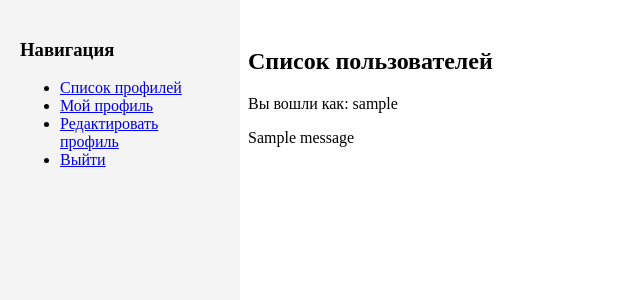
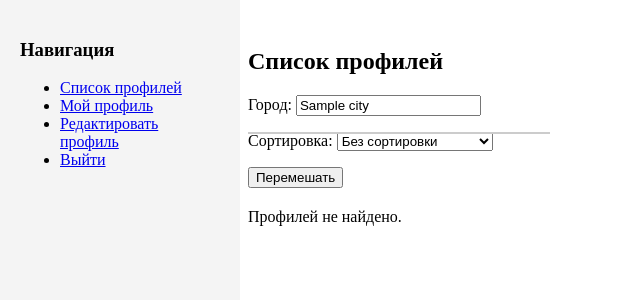
Before and after one commit to egor-morozik/FriendFinder, a Django app: page /main/profiles/ in a window 1280 px wide. Shown: the top 300 px of the page, without its empty margins (0-640 px from the left). Run offline with Django 5.2, Linux system fonts and the light colour scheme; a user stored in the database is signed in; tables that the repository leaves empty hold one stand-in row (values such as "Sample post"); one stand-in notice (Sample message) is shown.

Commit message:
- Change profile list, now it don't show all profiles, but you can find it by city and sort by alphabet or interests

```diff
--- a/FriendFinder/Main/views.py
+++ b/FriendFinder/Main/views.py
@@ -2,35 +2,50 @@ from django.shortcuts import render
 from django.http import HttpResponse
 from django.shortcuts import render, redirect, get_object_or_404
 from django.contrib.auth.forms import UserCreationForm, AuthenticationForm
-from django.contrib.auth import login, authenticate
-from django.contrib.auth import logout
+from django.contrib.auth import login, authenticate, logout
 from django.contrib.auth.decorators import login_required
 from django.contrib.auth.models import User
 from .models import UserProfile, Like, Match, Message, Interest, City
 from django.contrib import messages
+import random
 
 @login_required
 def profile_list(request):
-    users = User.objects.all()
-    profiles = UserProfile.objects.all()
-    current_user = request.user
-    matches = Match.objects.filter(user1=current_user) | Match.objects.filter(user2=current_user)
-    matched_user_ids = set()
-    for match in matches:
-        if match.user1 == current_user:
-            matched_user_ids.add(match.user2.id)
-        else:
-            matched_user_ids.add(match.user1.id)
-    sent_likes = Like.objects.filter(from_user=current_user, is_active=True)
-    sent_like_user_ids = {like.to_user.id for like in sent_likes}
-    received_likes = Like.objects.filter(to_user=current_user, is_active=True)
-    received_like_user_ids = {like.from_user.id for like in received_likes}
+    profiles = UserProfile.objects.exclude(user=request.user).select_related('user', 'location')
+
+    current_profile = UserProfile.objects.get(user=request.user)
+    current_user_interests = set(current_profile.interests.values_list('name', flat=True))
+
+    city_filter = request.GET.get('city', '')
+    if city_filter:
+        profiles = profiles.filter(location__name__iexact=city_filter)
+    else:
+        if current_profile.location:
+            city_filter = current_profile.location.name
+
+    sort_by = request.GET.get('sort', '')
+    if sort_by == 'interests':
+        profiles = sorted(profiles, key=lambda p: len(current_user_interests.intersection(
+            set(p.interests.values_list('name', flat=True)))), reverse=True)
+    elif sort_by == 'alphabet':
+        profiles = profiles.order_by('name')
+    elif sort_by == 'random':
+        profiles = list(profiles)
+        random.shuffle(profiles)
+
+    users_data = []
+    for profile in profiles:
+        user_interests = set(profile.interests.values_list('name', flat=True))
+        common_interests = current_user_interests.intersection(user_interests)
+        users_data.append({
+            'user': profile.user,
+            'profile': profile,
+            'common_interests': len(common_interests),
+        })
+
     context = {
-        'users': users,
-        'profiles': profiles,
-        'matched_user_ids': matched_user_ids,
-        'sent_like_user_ids': sent_like_user_ids,
-        'received_like_user_ids': received_like_user_ids,
+        'users_data': users_data,
+        'current_user_city': city_filter,
     }
     return render(request, 'profiles/profile_list.html', context)
 
@@ -181,8 +196,6 @@ def login_view(request):
         form = AuthenticationForm()
     return render(request, 'profiles/login.html', {'form': form})
 
-from django.contrib.auth import logout
-
 def logout_view(request):
     logout(request)
     return redirect('login')
--- a/FriendFinder/templates/profiles/profile_list.html
+++ b/FriendFinder/templates/profiles/profile_list.html
@@ -1,7 +1,9 @@
 <!DOCTYPE html>
 <html>
 <head>
-    <title>Список пользователей</title>
+    <title>Список профилей</title>
+    <link rel="stylesheet" href="https://unpkg.com/leaflet@1.9.4/dist/leaflet.css" />
+    <script src="https://unpkg.com/leaflet@1.9.4/dist/leaflet.js"></script>
     <style>
         .sidebar {
             width: 200px;
@@ -16,51 +18,117 @@
             margin-left: 220px;
             padding: 20px;
         }
+        .profile-card {
+            border: 1px solid #ccc;
+            padding: 10px;
+            margin-bottom: 10px;
+            border-radius: 5px;
+        }
+        .autocomplete-suggestions {
+            border: 1px solid #ccc;
+            background: white;
+            max-height: 150px;
+            overflow-y: auto;
+            position: absolute;
+            z-index: 1000;
+            width: 300px;
+        }
+        .autocomplete-suggestion {
+            padding: 5px 10px;
+            cursor: pointer;
+        }
+        .autocomplete-suggestion:hover {
+            background-color: #f0f0f0;
+        }
+        .filter-form {
+            margin-bottom: 20px;
+        }
     </style>
+    <script>
+        const apiKey = "d306877a79e54109ba81d8f995966cc1";
+
+        window.onload = function() {
+            const cityInput = document.getElementById('city-input');
+            const suggestionsDiv = document.getElementById('suggestions');
+
+            cityInput.addEventListener('input', function() {
+                const query = cityInput.value;
+                if (query.length < 3) {
+                    suggestionsDiv.innerHTML = '';
+                    return;
+                }
+                fetch(`https://api.geoapify.com/v1/geocode/autocomplete?text=${encodeURIComponent(query)}&type=city&limit=5&apiKey=${apiKey}`)
+                    .then(response => response.json())
+                    .then(data => {
+                        suggestionsDiv.innerHTML = '';
+                        data.features.forEach(feature => {
+                            const cityName = feature.properties.city;
+                            const country = feature.properties.country || '';
+                            const displayName = `${cityName}, ${country}`;
+                            const div = document.createElement('div');
+                            div.className = 'autocomplete-suggestion';
+                            div.innerText = displayName;
+                            div.onclick = () => {
+                                cityInput.value = cityName;
+                                suggestionsDiv.innerHTML = '';
+                                // Отправляем форму при выборе города
+                                document.getElementById('filter-form').submit();
+                            };
+                            suggestionsDiv.appendChild(div);
+                        });
+                    })
+                    .catch(error => console.error('Error fetching cities:', error));
+            });
+
+            document.addEventListener('click', function(e) {
+                if (!cityInput.contains(e.target) && !suggestionsDiv.contains(e.target)) {
+                    suggestionsDiv.innerHTML = '';
+                }
+            });
+        };
+
+        function applySort() {
+            document.getElementById('filter-form').submit();
+        }
+    </script>
 </head>
 <body>
     <div class="sidebar">
         <h3>Навигация</h3>
         <ul>
             <li><a href="{% url 'profile-list' %}">Список профилей</a></li>
-            {% if request.user.is_authenticated %}
-                <li><a href="{% url 'profile-detail' user_id=request.user.id %}">Мой профиль</a></li>
-                <li><a href="{% url 'edit-profile' %}">Редактировать профиль</a></li>
-                <li><a href="{% url 'logout' %}">Выйти</a></li>
-            {% else %}
-                <li><a href="{% url 'register' %}">Регистрация</a></li>
-                <li><a href="{% url 'login' %}">Вход</a></li>
-            {% endif %}
+            <li><a href="{% url 'profile-detail' user_id=request.user.id %}">Мой профиль</a></li>
+            <li><a href="{% url 'edit-profile' %}">Редактировать профиль</a></li>
+            <li><a href="{% url 'logout' %}">Выйти</a></li>
         </ul>
     </div>
     <div class="content">
-        <h2>Список пользователей</h2>
-        <p>Вы вошли как: {{ request.user.username }}</p>
-        <ul>
-            {% for user in users %}
-                {% if user != request.user %}
-                    {% with profile=profiles|first|default:user.profile %}
-                        <li>
-                            <a href="{% url 'profile-detail' user_id=user.id %}">{{ profile.name }} ({{ user.username }})</a>
-                            - Возраст: {{ profile.age }}, Интересы: {{ profile.interests }}
-                            <form method="post" action="{% url 'create-match' user.id %}" style="display:inline;">
-                                {% csrf_token %}
-                                {% if user.id in matched_user_ids %}
-                                    <button type="button" disabled>Уже в мэтче</button>
-                                {% elif user.id in sent_like_user_ids %}
-                                    <button type="submit">Ожидаем ответа</button>
-                                {% else %}
-                                    <button type="submit">Создать мэтч</button>
-                                {% endif %}
-                            </form>
-                            <a href="{% url 'chat' user.id %}">Перейти в чат</a>
-                        </li>
-                    {% endwith %}
-                {% endif %}
-            {% endfor %}
-        </ul>
-        {% for message in messages %}
-            <p>{{ message }}</p>
+        <h2>Список профилей</h2>
+        <form id="filter-form" method="get" class="filter-form">
+            <p>
+                <label>Город:</label>
+                <input type="text" id="city-input" name="city" value="{{ current_user_city|default:'' }}">
+                <div id="suggestions" class="autocomplete-suggestions"></div>
+            </p>
+            <p>
+                <label>Сортировка:</label>
+                <select name="sort" onchange="applySort()">
+                    <option value="">Без сортировки</option>
+                    <option value="interests" {% if request.GET.sort == 'interests' %}selected{% endif %}>По общим интересам</option>
+                    <option value="alphabet" {% if request.GET.sort == 'alphabet' %}selected{% endif %}>По алфавиту</option>
+                </select>
+            </p>
+            <button type="submit" name="sort" value="random">Перемешать</button>
+        </form>
+
+        {% for data in users_data %}
+            <div class="profile-card">
+                <h3><a href="{% url 'profile-detail' user_id=data.user.id %}">{{ data.profile.name }} ({{ data.user.username }})</a></h3>
+                <p><strong>Город:</strong> {{ data.profile.location.name|default:"Не указан" }}</p>
+                <p><strong>Общие интересы:</strong> {{ data.common_interests }}</p>
+            </div>
+        {% empty %}
+            <p>Профилей не найдено.</p>
         {% endfor %}
     </div>
 </body>
```
